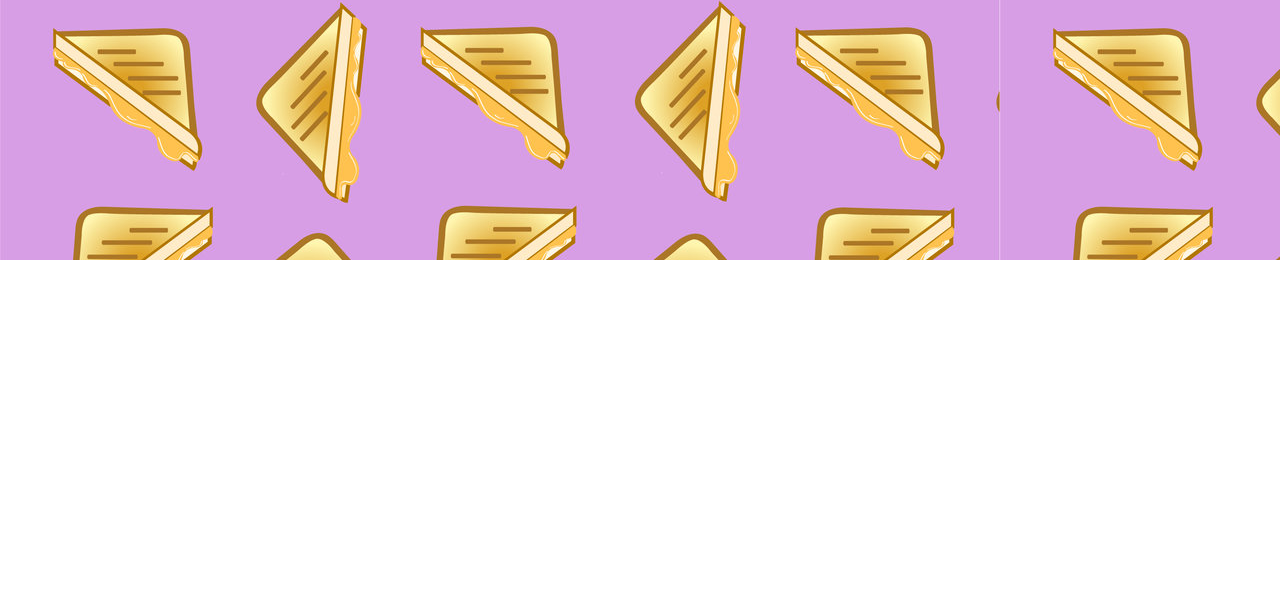
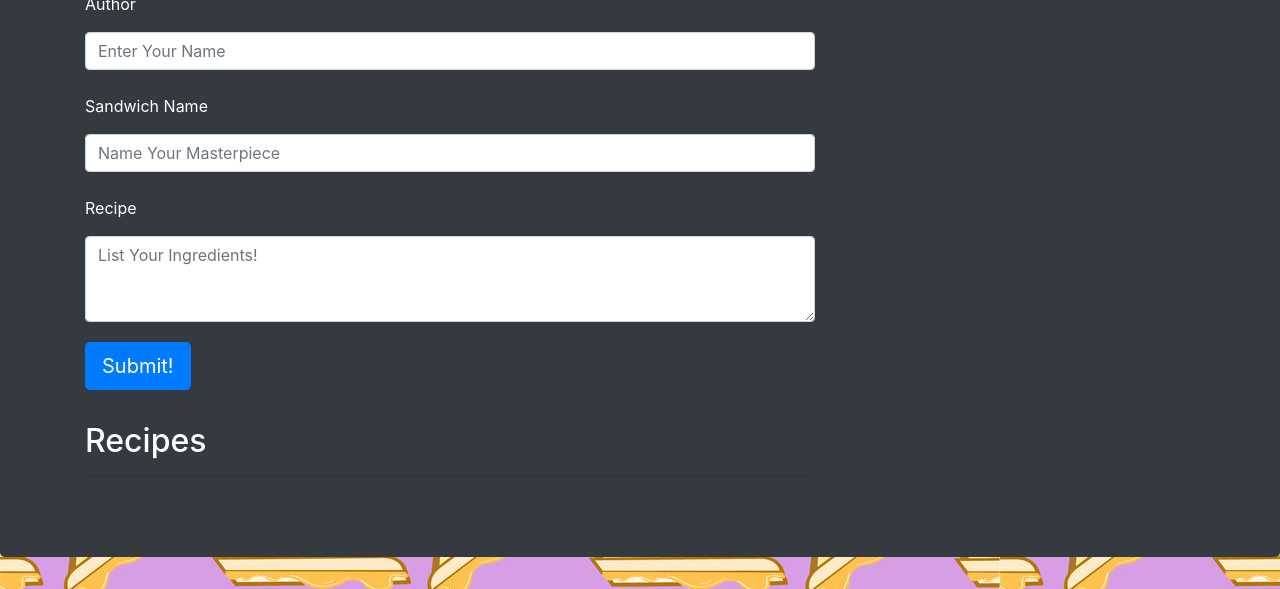
Before and after one commit to DimiGod/DimiGodsOneWorldCookBook, a plain HTML site: page public/feed.html in a window 1280 px wide. Shown: the part 540-1129 px from the top of the page. Before the commit the page ends 800 px from the top, so only its background shows below. Drawn offline with nearby package versions, Linux system fonts and the light colour scheme.

Commit message:
made minor changes to the feed.html and app.js

```diff
--- a/public/feed.html
+++ b/public/feed.html
@@ -41,5 +41,37 @@
     <!--Recipe Container-->
     <script src="https://cdnjs.cloudflare.com/ajax/libs/jquery/3.2.1/jquery.min.js"></script>
 
+    <div class="jumbotron bg-dark text-white">
+      <h1 class="text-center">New Recipe</h1>
+
+
+    <div class="container">
+
+      <div class="row">
+        <div class="col-sm-8 col-sm-offset-2">
+          <p class="cool-font">Author</p>
+          <input class="form-control" type="text" id="author" placeholder="Enter Your Name">
+          <br>
+          <p class="cool-font">Sandwich Name</p>
+          <input class="form-control" type="text" id="author" placeholder="Name Your Masterpiece">
+          <br>
+          <p class="cool-font">Recipe</p>
+          <textarea class="form-control" rows="3" id="chirp-box" placeholder="List Your Ingredients!"></textarea>
+          <button id="chirp-submit" style="margin-top:1em;" style="margin-bottom:1em;" class="btn btn-primary btn-lg">Submit!</button>
+        </div>
+      </div>
+
+      <div class="row" style="margin-top:2em;">
+        <div class="col-sm-8 col-sm-offset-2">
+          <h2>Recipes</h2>
+          <hr>
+          <div id="recipe-area"></div>
+        </div>
+      </div>
+
+    </div>
+</div>
+
+  <script type="text/javascript" src="js/app.js"></script>
 </body>
 </html>
```
Also changed, not shown: public/app.js (+5 -4 lines).
